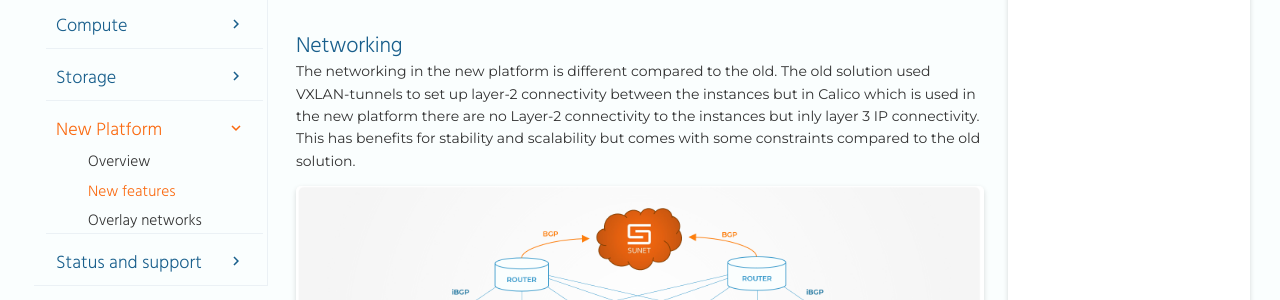
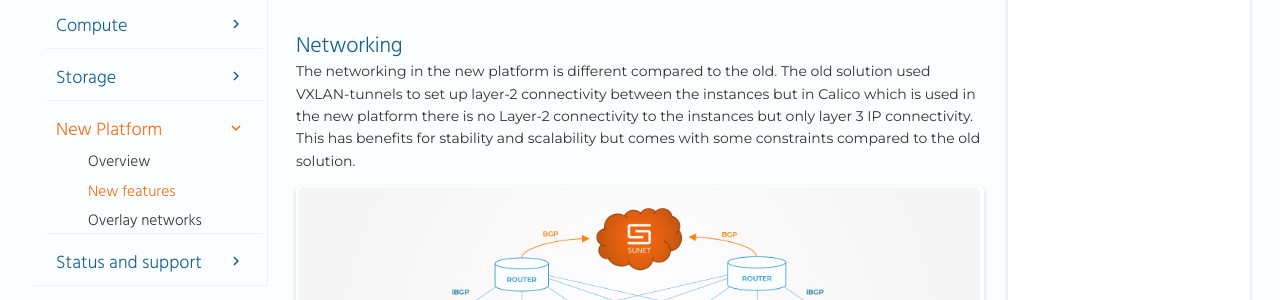
Before and after one commit to safespring/docs, an MkDocs documentation site: the page built from content/new/features.md, in a window 1280 px wide and 900 px high, scrolled down 939 px. Shown: the part 198-498 px from the top of the window. Built offline with MkDocs 1.6.1 and Material for MkDocs 9.7.7, drawn with Linux system fonts in a browser that asks for light colours; a script that is not in the unit is left out; comment, search, counter and statistics services are not loaded; old or Windows-style settings are respelled for this version of MkDocs.

Commit message:
spelling nits

```diff
--- a/content/new/features.md
+++ b/content/new/features.md
@@ -18,7 +18,7 @@ It is important to note the difference between local storage and central storage
 The picture above shows one instance running only with central storage (to the left) and one instance running with local storage on the right. Local storage is using the latest interface NVME which makes it about 7-10 times faster than central storage, FAST, with SSD. The downside is that local storage will only be stored in one copy instead of three which is the case for central storage. This means that if the local hard disk on the compute node where the instance is running crashes the data will be gone. Therefore it is very important to have a working backup solution for all data stored with Local Storage.
 
 ## Networking
-The networking in the new platform is different compared to the old. The old solution used VXLAN-tunnels to set up layer-2 connectivity between the instances but in Calico which is used in the new platform there are no Layer-2 connectivity to the instances but inly layer 3 IP connectivity. This has benefits for stability and scalability but comes with some constraints compared to the old solution.
+The networking in the new platform is different compared to the old. The old solution used VXLAN-tunnels to set up layer-2 connectivity between the instances but in Calico which is used in the new platform there is no Layer-2 connectivity to the instances but only layer 3 IP connectivity. This has benefits for stability and scalability but comes with some constraints compared to the old solution.
 
 ![image](../../images/np-calico.png)
 
```
